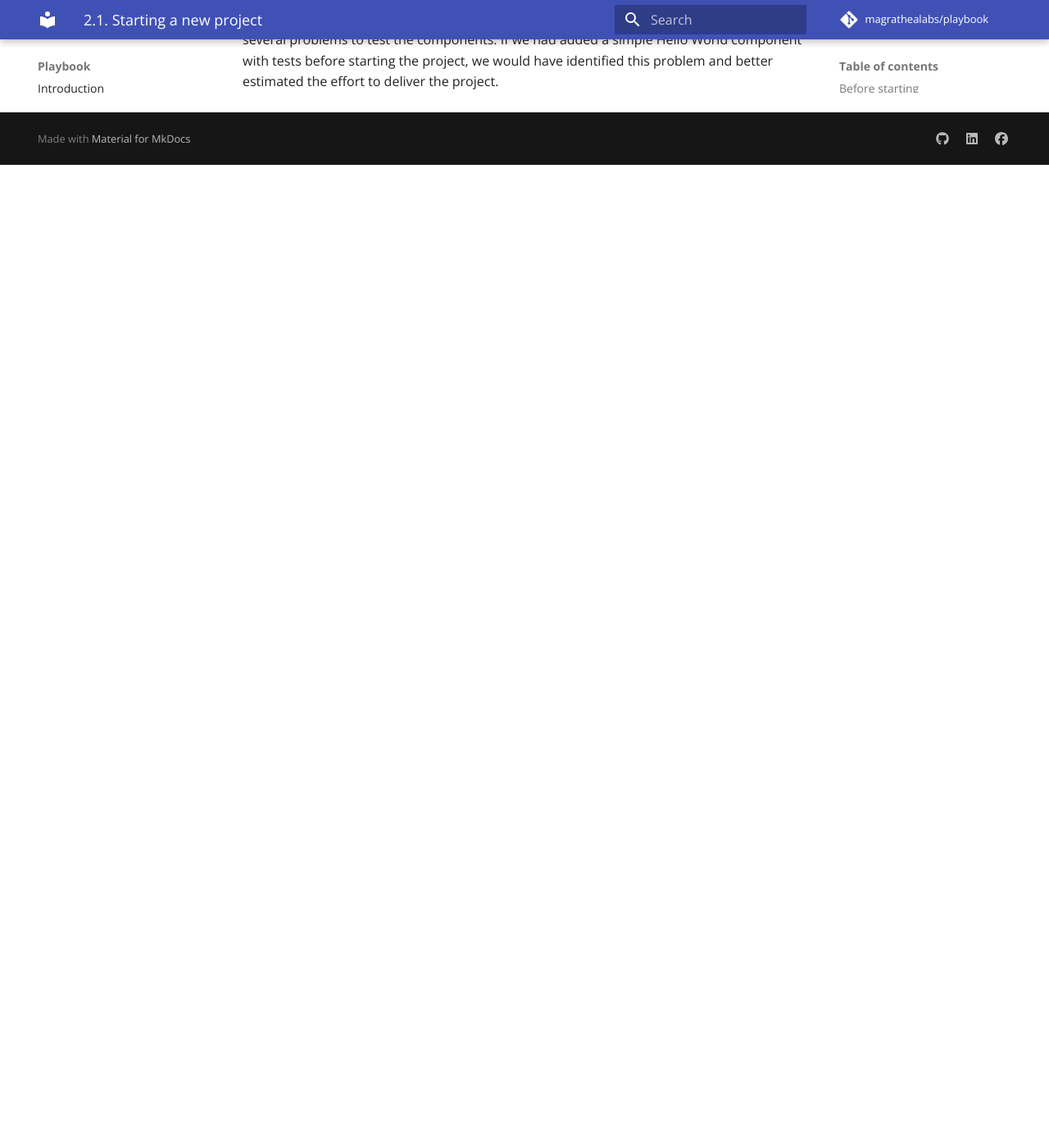
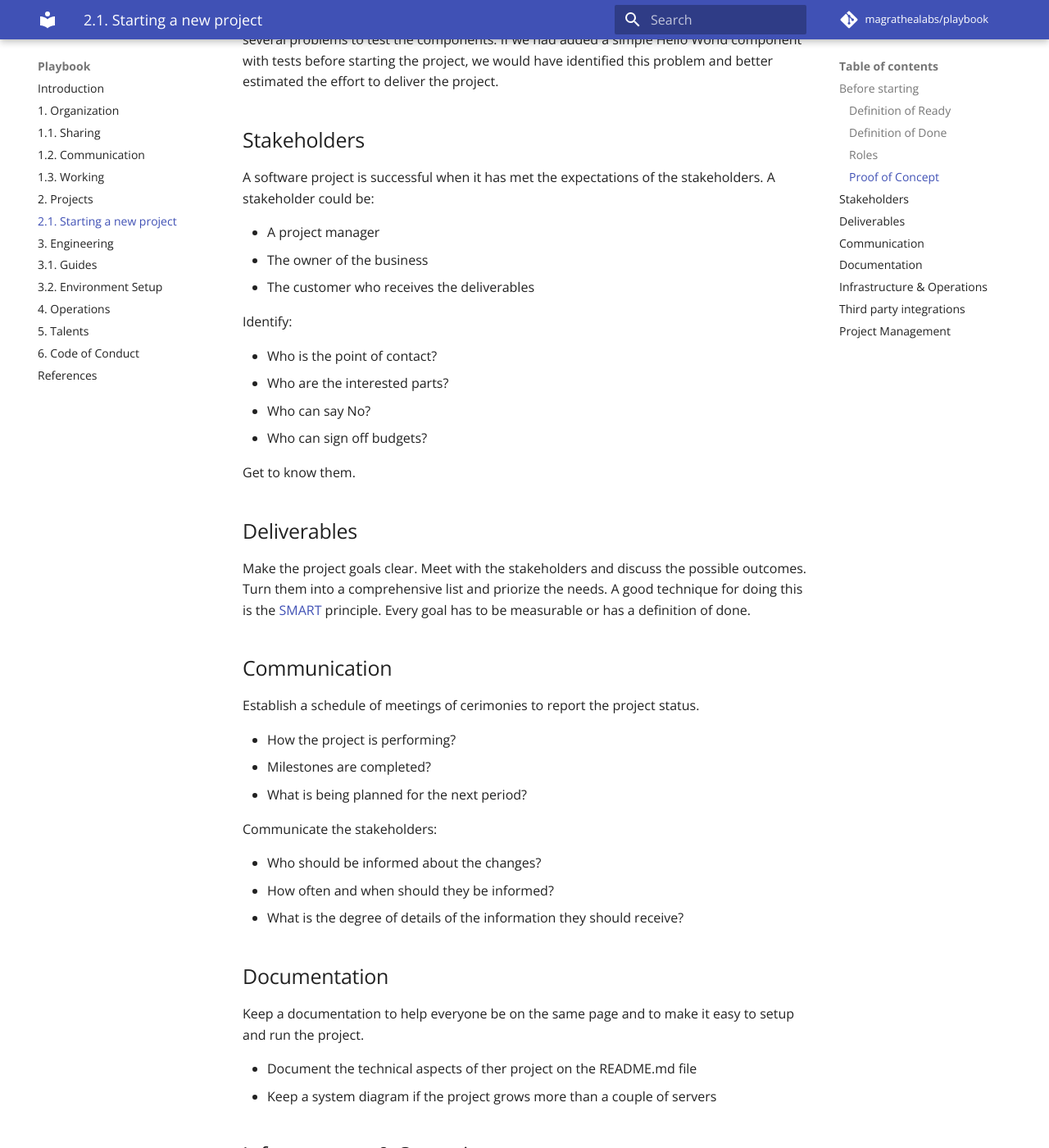
Before and after one commit to magrathealabs/playbook, an MkDocs documentation site: the page built from docs/2.1-new-projects.md, in a window 1280 px wide and 1400 px high, scrolled down 2225 px. Shown: the whole window at 82% size. Built offline with MkDocs 1.6.1 and Material for MkDocs 9.7.7, drawn with Linux system fonts in a browser that asks for light colours; comment, search, counter and statistics services are not loaded; old or Windows-style settings are respelled for this version of MkDocs; before the commit the page ends 2426 px from its top, so only the background shows below that; some of the changed text lies outside the part shown.

Commit message:
Add details to the new project session (#13)

```diff
--- a/docs/2.1-new-projects.md
+++ b/docs/2.1-new-projects.md
@@ -55,3 +55,61 @@ Who is responsible for the QA? Who is responsible for deploying to production? W
 Before starting any project that use a new technology, we find it extremely helpful to test a PoC (Proof of Concept). This reduces the chance of a failure and problems because of things that are out of our control.
 
 For example, we had to add React into an architecture of a client and we experienced several problems to test the components. If we had added a simple Hello World component with tests before starting the project, we would have identified this problem and better estimated the effort to deliver the project.
+
+## Stakeholders
+
+A software project is successful when it has met the expectations of the stakeholders. A stakeholder could be:
+
+- A project manager
+- The owner of the business
+- The customer who receives the deliverables
+
+Identify:
+
+- Who is the point of contact?
+- Who are the interested parts?
+  - Who can say No?
+  - Who can sign off budgets?
+
+Get to know them.
+
+## Deliverables
+
+Make the project goals clear. Meet with the stakeholders and discuss the possible outcomes. Turn them into a comprehensive list and priorize the needs. A good technique for doing this is the [SMART](https://en.wikipedia.org/wiki/SMART_criteria) principle. Every goal has to be measurable or has a definition of done.
+
+## Communication
+
+Establish a schedule of meetings of cerimonies to report the project status.
+
+- How the project is performing?
+- Milestones are completed?
+- What is being planned for the next period?
+
+Communicate the stakeholders:
+
+- Who should be informed about the changes?
+- How often and when should they be informed?
+- What is the degree of details of the information they should receive?
+
+## Documentation
+
+Keep a documentation to help everyone be on the same page and to make it easy to setup and run the project.
+
+- Document the technical aspects of ther project on the README.md file
+- Keep a system diagram if the project grows more than a couple of servers
+
+## Infrastructure & Operations
+
+- Setup the Continuous Integration and Delivery servers
+- Setup the Bug Tracking System
+
+## Third party integrations
+
+- Make sure to have access to the API documentation
+
+## Project Management
+
+- Setup the project management tool
+- Create the Product Backlog
+- Make sure the Backlog scope is clearly structured
+- What are the pain points and blockers?
```
